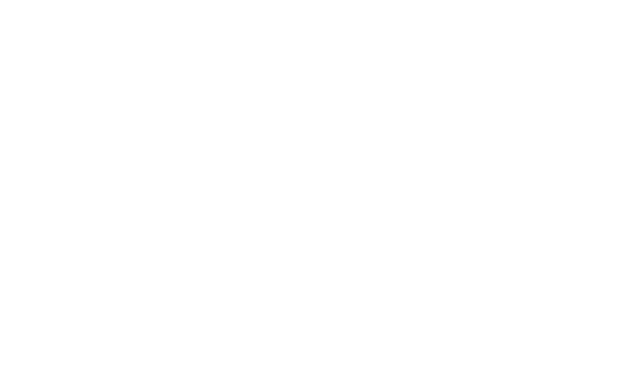
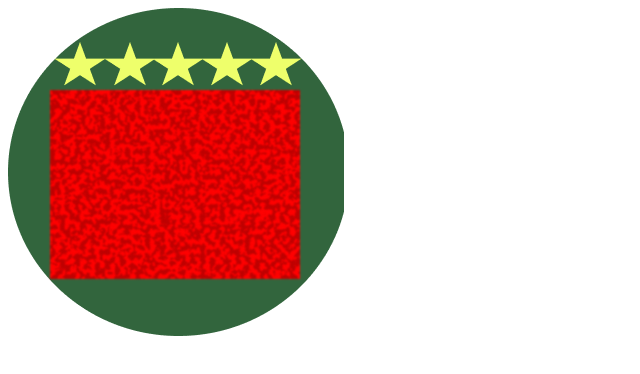
Before and after one commit to ESKERESKA-5/my-first-site, a plain HTML site: page index.html in a window 1280 px wide. Shown: the whole page, without its empty margins (0-640 px from the left). Drawn offline with Linux system fonts and the light colour scheme.

Commit message:
Update index.html

```diff
--- a/index.html
+++ b/index.html
@@ -2,7 +2,7 @@
   <title>MUROKSHOP</title>
   <body>
     <header>
-
+      <img src="Group 1.png"
     </header>
   </body>
 </html>
```
